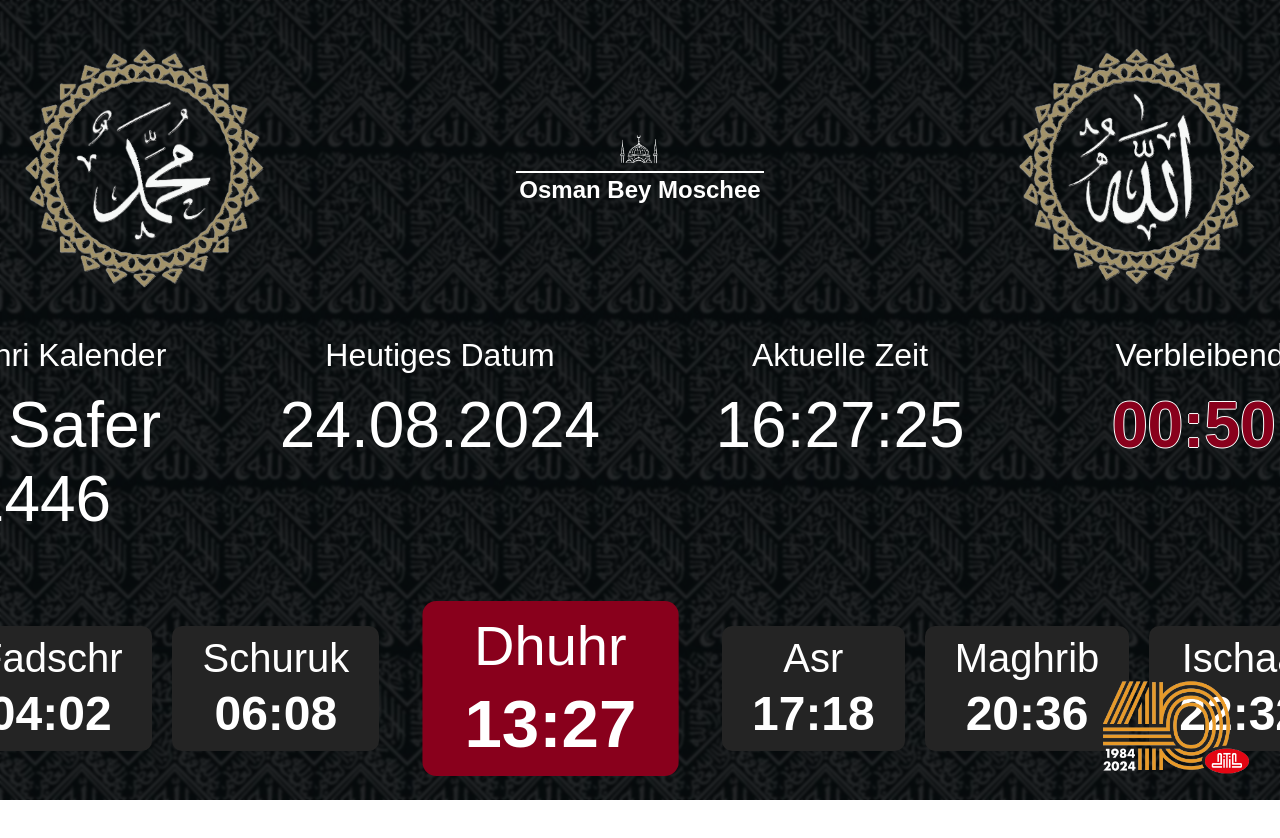
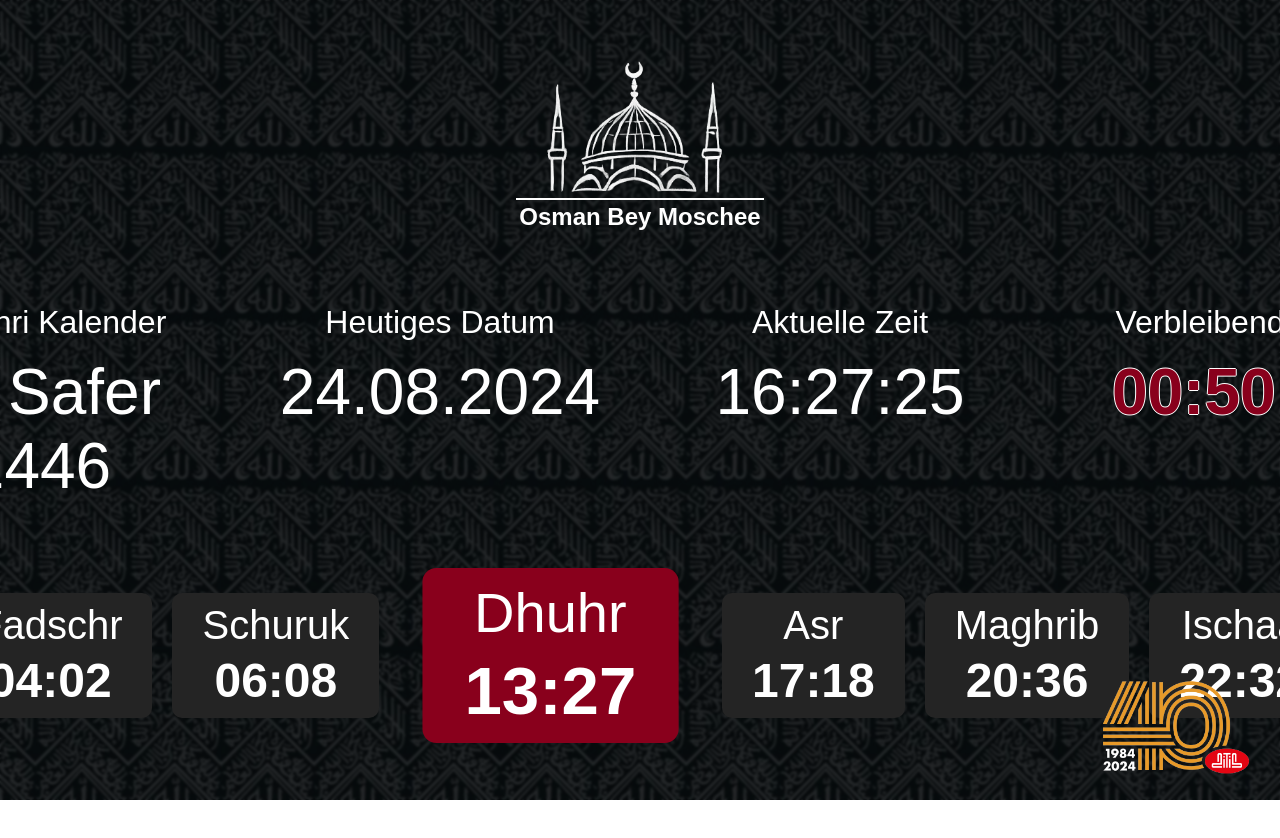
Before and after one commit to berkkan22/cami-uhr, a SvelteKit app: page / in a window 1280 px wide. Shown: the top 838 px of the page. Built offline with nearby package versions, Linux system fonts and the light colour scheme.

Commit message:
refactored code

```diff
--- a/src/lib/config/config.ts
+++ b/src/lib/config/config.ts
@@ -1,4 +1,9 @@
 export const config = {
+  header: true,
+  headerNames: false,
   camiName: 'Osman Bey',
   prayerJson: '/osman_bey_prayer_times.json',
+  apiKey: "XXX",
+  quotes: true,
+  ditib: true,
 }
--- a/src/lib/i10l/translations.ts
+++ b/src/lib/i10l/translations.ts
@@ -12,6 +12,7 @@
     "islamicDate": "Hidschri Kalender",
     "currentTime": "Aktuelle Zeit",
     "nextPrayer": "Verbleibende Zeit",
+    "noApiKey": "Kein API-Key gefunden",
   },
   Tr: {
     "language": "Türkçe",
@@ -26,5 +27,6 @@
     "islamicDate": "Hicri Tarih",
     "currentTime": "Güncel Zaman",
     "nextPrayer": "Kalan Süre",
+    "noApiKey": "API anahtarı bulunamadı",
   },
 };
--- /dev/null
+++ b/src/routes/components/Header.svelte
@@ -0,0 +1,65 @@
+<script lang="ts">
+	import { config } from '$lib/config/config';
+	import { t } from '$lib/i10l/i10l';
+	import cami from '$lib/001-removebg-preview.png';
+	import allah from '$lib/allah_trans.png';
+	import muhammed from '$lib/muhammed_trans.png';
+</script>
+
+{#if config.header}
+	<div class="header">
+		{#if config.headerNames}
+			<img class="arabic-caligrafi" src={muhammed} alt="Muhammed" />
+		{/if}
+		<div class="header-title">
+			<img src={cami} alt="" class="background" />
+			<h1 class="title">{$t('title', { name: config.camiName })}</h1>
+		</div>
+		{#if config.headerNames}
+			<img class="arabic-caligrafi" src={allah} alt="Allah" />
+		{/if}
+	</div>
+{:else}
+	<div class="spacer"></div>
+{/if}
+
+<style>
+	.header {
+		display: flex;
+		justify-content: space-evenly;
+		align-items: center;
+		padding: 20px;
+	}
+
+	.arabic-caligrafi {
+		width: 10%;
+		height: auto;
+	}
+
+	.header-title {
+		/* position: relative; */
+		display: flex;
+		justify-content: center;
+		align-items: center;
+		flex-direction: column;
+	}
+
+	.header-title > img {
+		width: 70%;
+		height: auto;
+	}
+
+	.title {
+		position: relative;
+		top: -30px;
+		color: white;
+		border-top: 2px solid white;
+		width: fit-content;
+		padding: 3px;
+		font-size: 1.5rem;
+	}
+
+	.spacer {
+		height: 120px;
+	}
+</style>
--- a/src/routes/components/OsmanBeyCami.svelte
+++ b/src/routes/components/OsmanBeyCami.svelte
@@ -1,13 +1,11 @@
 <script>
-	import cami from '$lib/001-removebg-preview.png';
 	import ditib from '$lib/ditib_logo.png';
 	import kiswah from '$lib/kiswah.jpg';
 	import PrayerTimes from './PrayerTimes.svelte';
 	import DateTimeDisplay from './DateTimeDisplay.svelte';
 	import { config } from '$lib/config/config';
-	import { t } from '$lib/i10l/i10l';
-	import allah from '$lib/allah_trans.png';
-	import muhammed from '$lib/muhammed_trans.png';
+	import Quotes from './Quotes.svelte';
+	import Header from './Header.svelte';
 
 	export let currentPrayer;
 	export let currentTime;
@@ -18,30 +16,21 @@
 
 <div class="content">
 	<div class="background-image" style="background-image: url({kiswah});"></div>
-	<div class="header">
-		<img class="arab" src={muhammed} alt="Muhammed" />
-		<div class="header-title">
-			<img src={cami} alt="" class="background" />
-			<h1 class="title">{$t('title', { name: config.camiName })}</h1>
-		</div>
-		<img class="arab" src={allah} alt="Allah" />
-	</div>
+	<Header />
 
 	<div class="main-content">
 		<DateTimeDisplay {currentPrayer} {currentTime} {remainingTime} />
 
 		<PrayerTimes {currentPrayer} {currentPayerTime} />
 
-		{#if quaotOfTheDay !== undefined}
-			<div id="quote-container">
-				<div id="quote-text">{quaotOfTheDay.quote}</div>
-				<div id="quote-author">{quaotOfTheDay.author}</div>
-			</div>
-		{/if}
+		<Quotes {quaotOfTheDay} />
 	</div>
-	<div class="ditib-logo">
-		<img src={ditib} alt="" srcset="" />
-	</div>
+
+	{#if config.ditib}
+		<div class="ditib-logo">
+			<img src={ditib} alt="" srcset="" />
+		</div>
+	{/if}
 </div>
 
 <style>
@@ -56,7 +45,6 @@
 		background-position: center;
 		top: 0;
 		left: 0;
-		/* background-image: url('kiswah.jpg'); */
 		width: 100%;
 		height: 100vh;
 		object-fit: contain;
@@ -74,64 +62,6 @@
 		backdrop-filter: blur(1px);
 	}
 
-	.header {
-		display: flex;
-		justify-content: space-between;
-		align-items: center;
-		padding: 20px;
-	}
-
-	.arab {
-		width: 20%;
-		height: auto;
-	}
-
-	.header-title {
-		/* position: relative; */
-		display: flex;
-		justify-content: center;
-		align-items: center;
-		flex-direction: column;
-	}
-
-	.header-title > img {
-		width: 15%;
-		height: auto;
-	}
-
-	.title {
-		/* position: relative; */
-		/* left: 50vw; */
-		/* transform: translate(-50%, -1.7vw); */
-		color: white;
-		border-top: 2px solid white;
-		width: fit-content;
-		padding: 3px;
-		font-size: 1.5rem;
-	}
-
-	#quote-container {
-		margin-top: 9vh;
-		color: white;
-		padding: 64px;
-	}
-
-	#quote-text {
-		font-size: 3rem;
-	}
-
-	#quote-author {
-		font-size: 2rem;
-		font-style: italic;
-		margin-top: 20px;
-	}
-
-	#quote-author::after,
-	#quote-author::before {
-		content: ' ~ ';
-		font-style: italic;
-	}
-
 	.ditib-logo > img {
 		position: absolute;
 		bottom: 0;
--- /dev/null
+++ b/src/routes/components/Quotes.svelte
@@ -0,0 +1,50 @@
+<script lang="ts">
+	import { config } from '$lib/config/config';
+	import { t } from '$lib/i10l/i10l';
+
+	export let quaotOfTheDay;
+</script>
+
+<div id="quote-container">
+	{#if config.quotes && config.apiKey.trim() === ''}
+		<h1 class="no-api-key">{$t('noApiKey')}</h1>
+	{/if}
+	{#if config.quotes && config.apiKey.trim() !== ''}
+		{#if quaotOfTheDay !== undefined}
+			<div id="quote-text">{quaotOfTheDay.quote}</div>
+			<div id="quote-author">{quaotOfTheDay.author}</div>
+		{/if}
+	{/if}
+</div>
+
+<style>
+	.no-api-key {
+		margin-top: 9vh;
+		color: red;
+		font-size: 2rem;
+		margin-top: 20px;
+		font-weight: bold;
+	}
+
+	#quote-container {
+		margin-top: 9vh;
+		color: white;
+		padding: 64px;
+	}
+
+	#quote-text {
+		font-size: 3rem;
+	}
+
+	#quote-author {
+		font-size: 2rem;
+		font-style: italic;
+		margin-top: 20px;
+	}
+
+	#quote-author::after,
+	#quote-author::before {
+		content: ' ~ ';
+		font-style: italic;
+	}
+</style>
```
